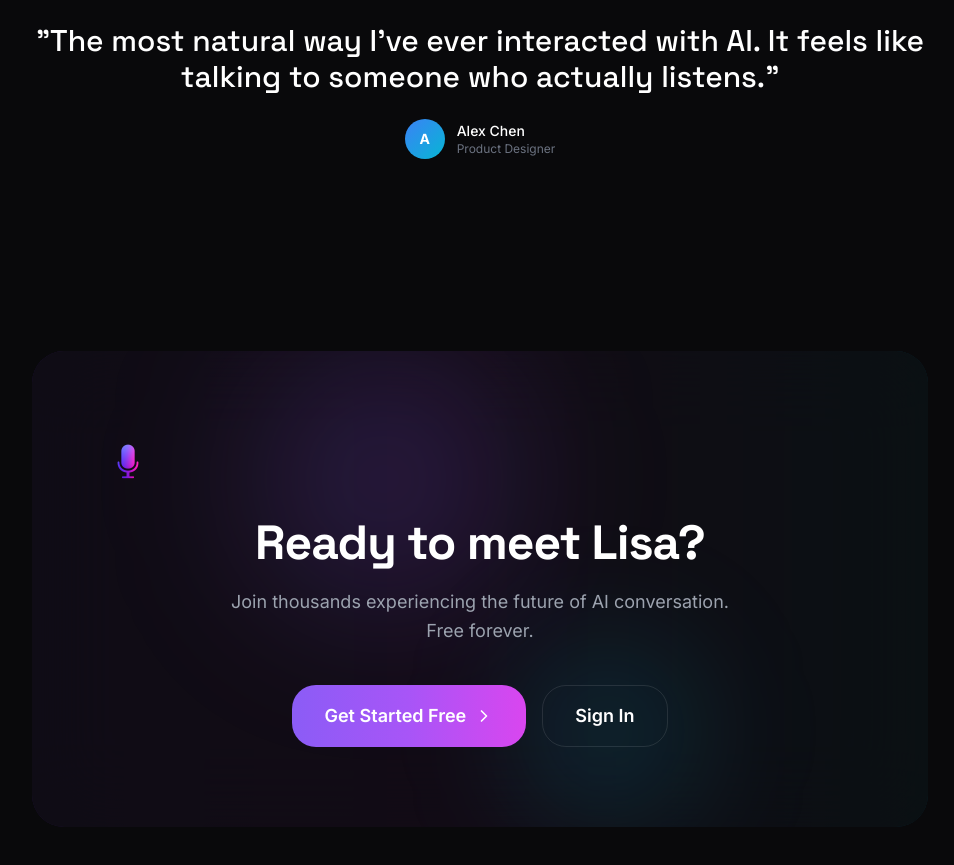
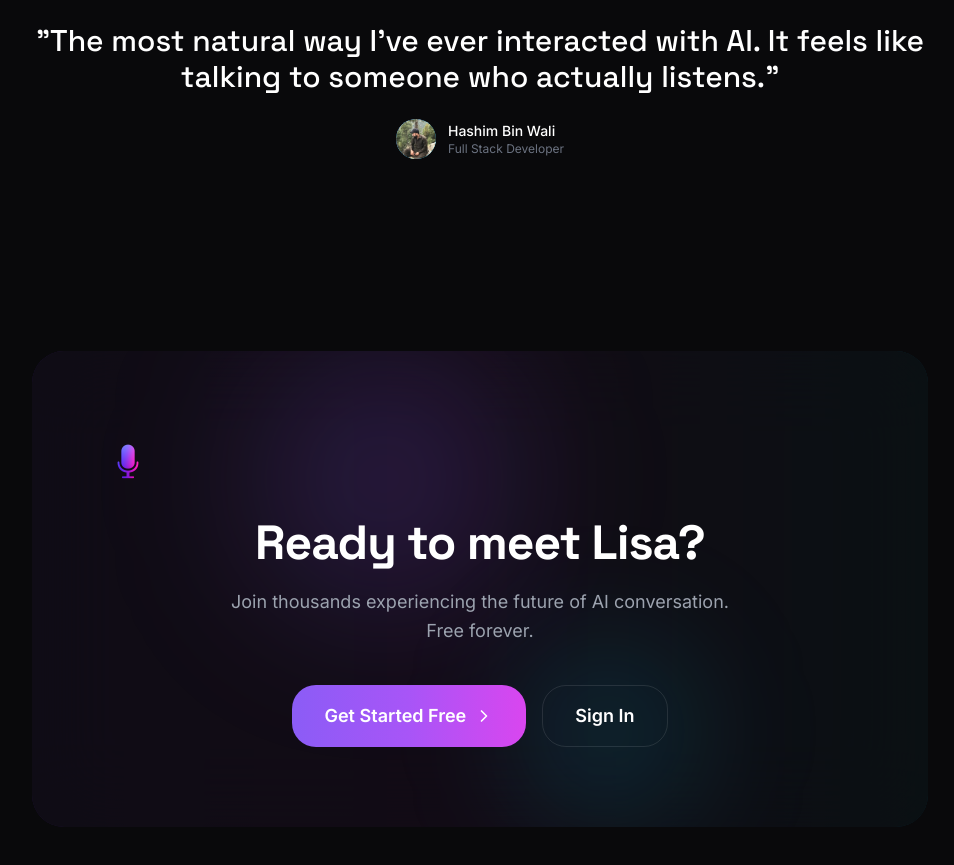
Before and after one commit to Danyalkhattak/lisa-ai, a React (Vite) app: page / in a window 1280 px wide. Shown: the part 2671-3536 px from the top of the page, without its empty margins (160-1114 px from the left). Built offline with nearby package versions, Linux system fonts and the light colour scheme; no server answers.

Commit message:
fix: added testimonial

```diff
--- a/src/pages/LandingPage.jsx
+++ b/src/pages/LandingPage.jsx
@@ -427,11 +427,11 @@ export default function LandingPage() {
             </blockquote>
             <div className="flex items-center justify-center gap-3">
               <div className="w-10 h-10 rounded-full bg-gradient-to-br from-blue-500 to-cyan-500 flex items-center justify-center text-white text-sm font-bold">
-                A
+                <img src="hashim.jpg" alt="Hashim Bin Wali" className="w-full h-full object-cover rounded-full" />
               </div>
               <div className="text-left">
-                <p className="text-white text-sm font-medium">Alex Chen</p>
-                <p className="text-gray-500 text-xs">Product Designer</p>
+                <p className="text-white text-sm font-medium">Hashim Bin Wali</p>
+                <p className="text-gray-500 text-xs">Full Stack Developer</p>
               </div>
             </div>
           </motion.div>
```
Also changed, not shown: public/hashim.jpg (added).
